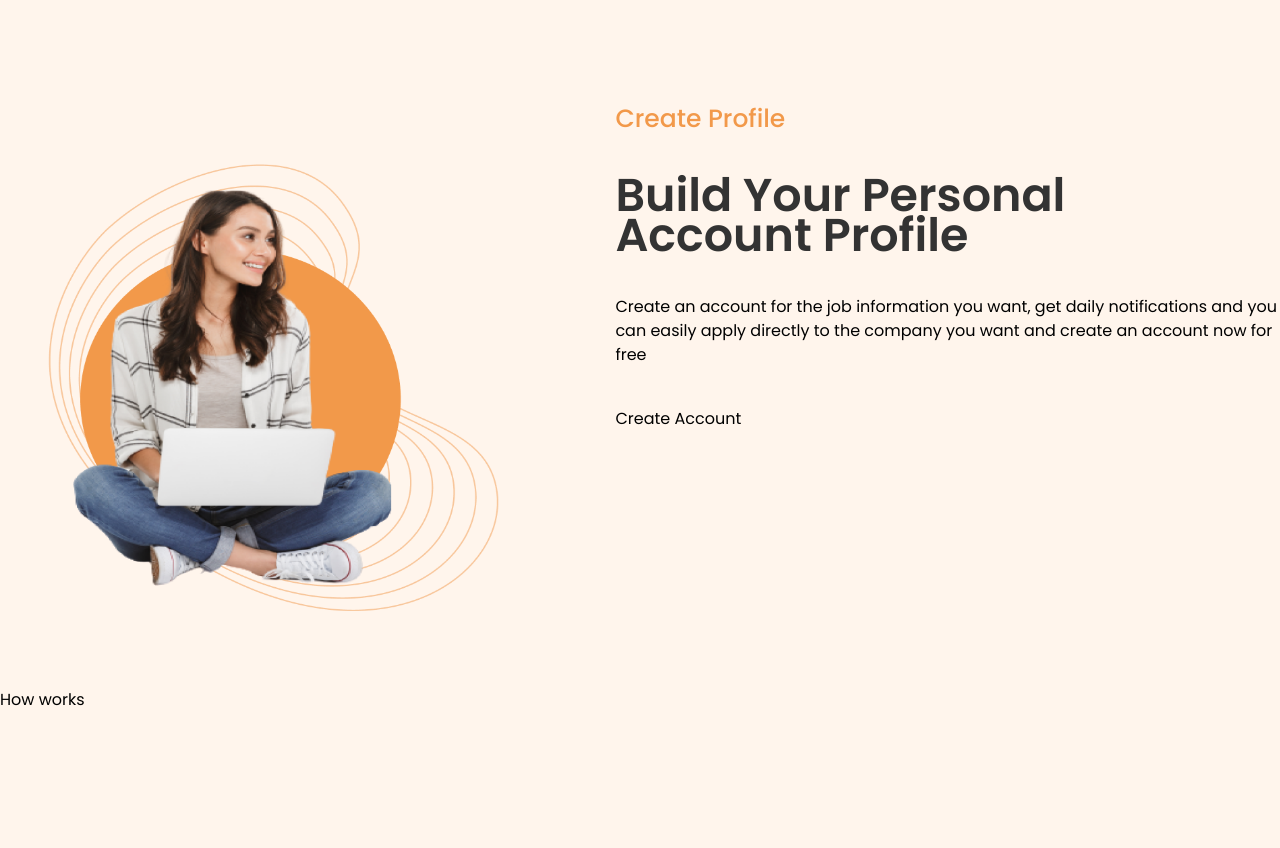
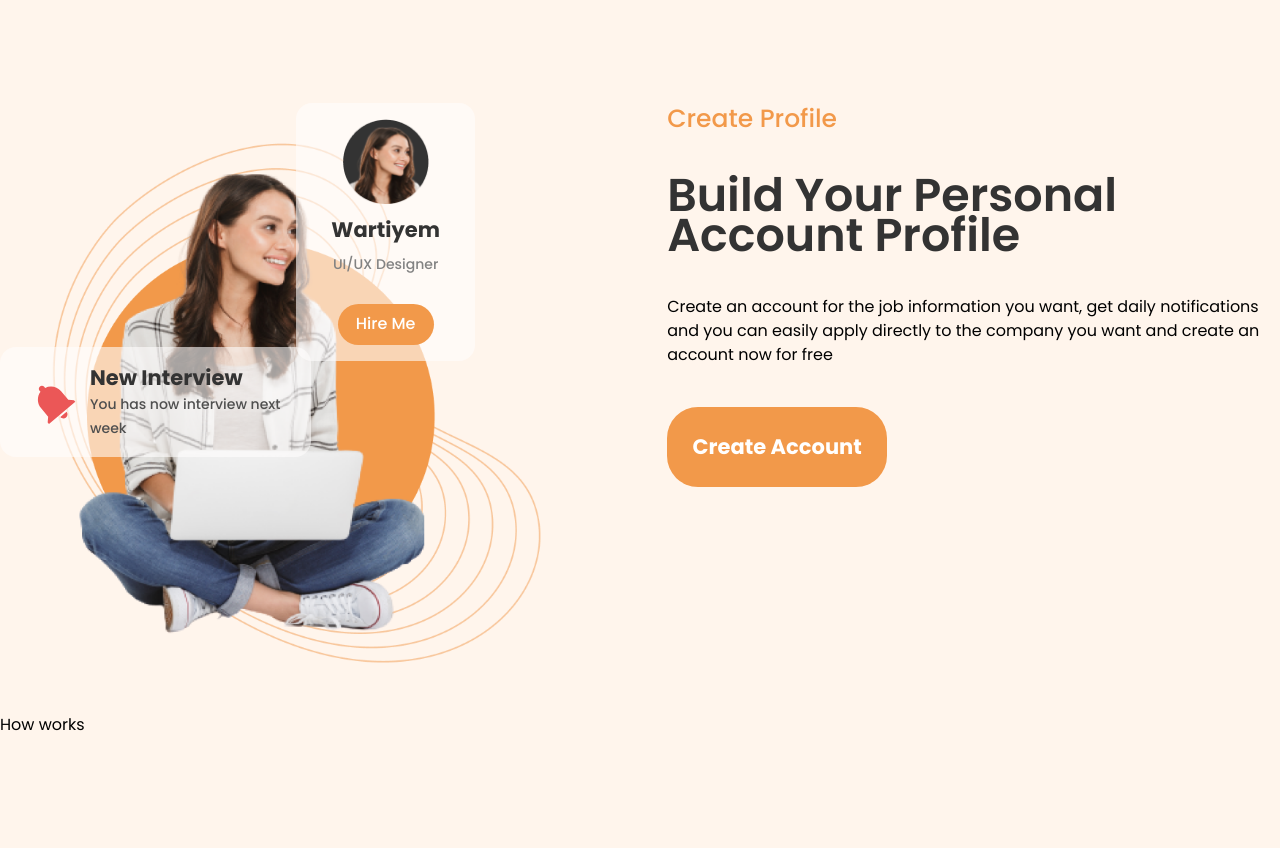
Before and after one commit to coderyeasin/jobs-search, a Next.js app: page / in a window 1280 px wide. Shown: the part 1804-2652 px from the top of the page. Built offline with nearby package versions, Linux system fonts and the light colour scheme.

Commit message:
fix_profile_section

```diff
--- a/components/CreateProfile/CreateProfile.js
+++ b/components/CreateProfile/CreateProfile.js
@@ -1,28 +1,56 @@
 import Image from "next/image";
-
+import { IoMdNotifications } from "react-icons/io";
 
 const CreateProfile = () => {
   return (
     <div className="flex justify-center ">
-      <div className="profile_pic ">
-        <Image
-          src="/images/profile.png"
-          alt="profile"
-          height={600}
-          width={638}
-        />
+      <div className="profile_pic bg-[url('/images/profile.png')] bg-center bg-cover bg-no-repeat h-[610px] w-[750px] relative">
+        <div className="freelancer_box w-[179px] h-[258px] bg-[#FFFDFD]/60 rounded-[16px] absolute right-48 flex flex-col justify-start items-center p-4">
+          <Image
+            src="/images/profile/Mask group.png"
+            alt="profile"
+            height={86}
+            width={86}
+          />
+          <h3 className="text-[#333333] font-bold text-[21px] leading-7 mt-3">
+            Wartiyem
+          </h3>
+          <span className="text-[#828282] font-medium text-[14px] leading-6 mb-7 mt-2">
+            UI/UX Designer
+          </span>
+          <button className="w-[96px] h-[41px] rounded-[31px] bg-[#F2994A] text-white font-medium leading-6">
+            Hire Me
+          </button>
+        </div>
+        <div className="interview_box bg-[#FFFDFD]/60 rounded-[16px] max-w-[311px] h-[110px] flex justify-evenly items-center absolute bottom-64 p-4">
+          <span>
+            <IoMdNotifications className="text-[#EB5757] text-[50px] rotate-[320deg] m-3 block" />
+          </span>
+          <div className="interview_con">
+            <h3 className="text-[#333333] font-bold text-[21px] leading-7">
+              New Interview
+            </h3>
+            <p className="text-[#4F4F4F] font-medium text-[14px] leading-6">
+              You has now interview next week
+            </p>
+          </div>
+        </div>
       </div>
       <div className="profile_content space-y-10">
         <h4 className="font-medium text-[25px] leading-8 text-[#F2994A]">
           Create Profile
         </h4>
-        <h3 className="font-semibold text-[46px] leading-10 text-[#333333] max-w-[464px]">Build Your Personal Account Profile</h3>
+        <h3 className="font-semibold text-[46px] leading-10 text-[#333333] max-w-[464px]">
+          Build Your Personal Account Profile
+        </h3>
         <p className="max-w-[689px]">
           Create an account for the job information you want, get daily
           notifications and you can easily apply directly to the company you
           want and create an account now for free
         </p>
-        <button>Create Account</button>
+        <button className="w-[220px] h-[80px] text-[21px] font-bold leading-7 text-white bg-[#F2994A] rounded-[31px]">
+          Create Account
+        </button>
       </div>
     </div>
   );
```
